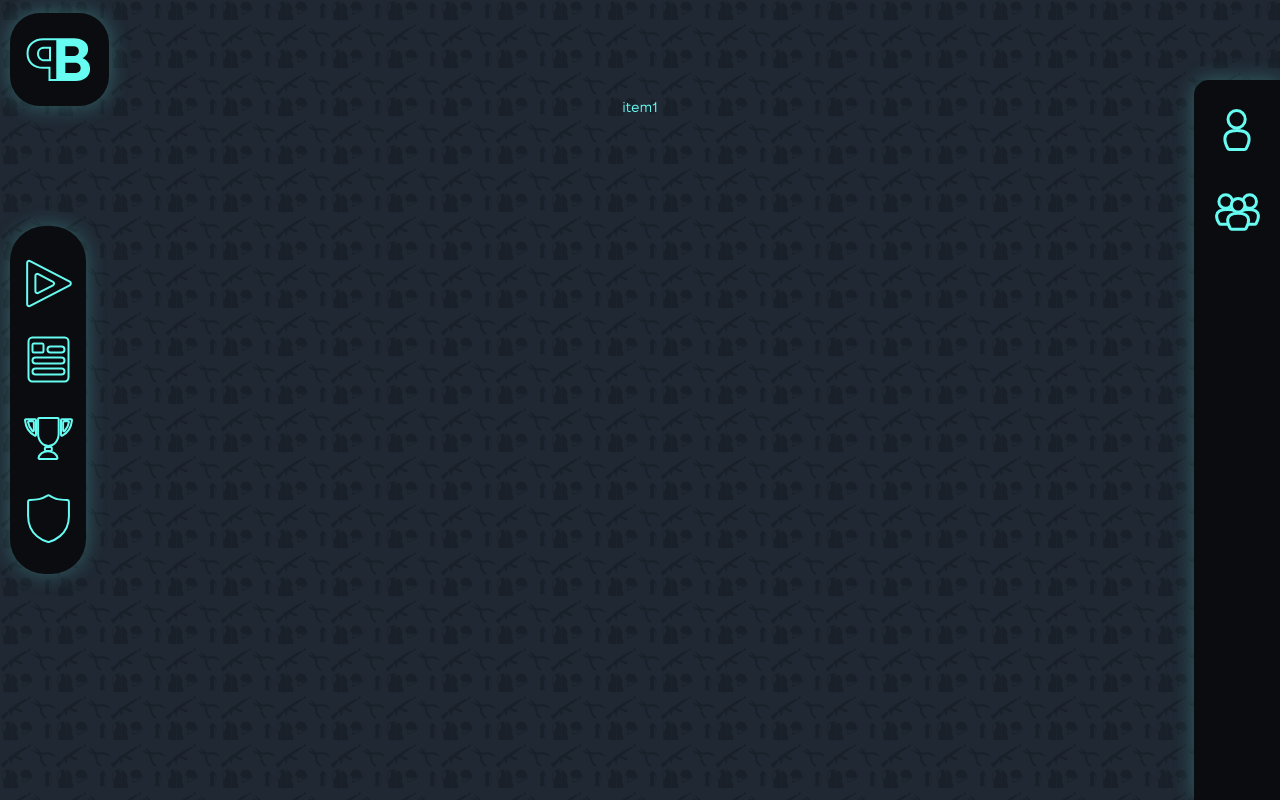
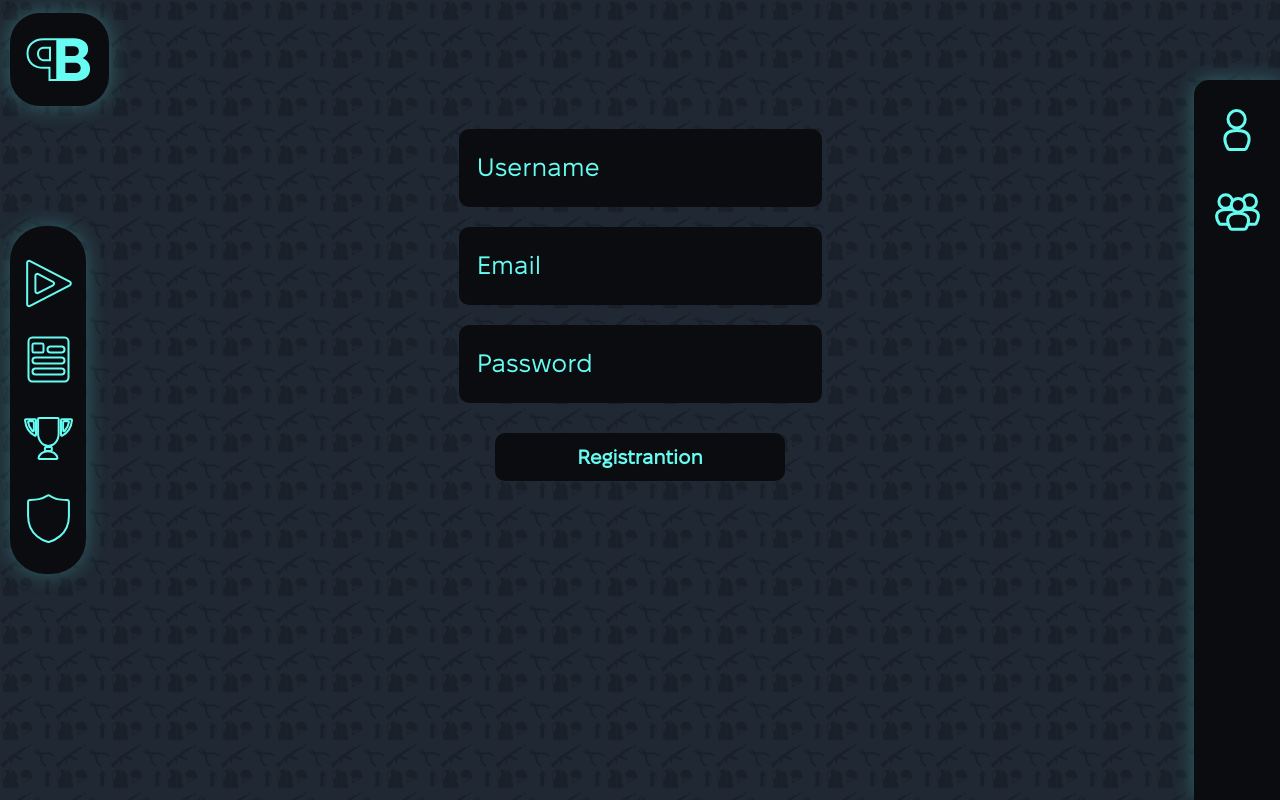
Before and after one commit to BazaDiplom/frontend, a React (Create React App) app: page /reg in a window 1280 px wide. Before the commit this address led to /. Built offline with nearby package versions, Linux system fonts and the light colour scheme.

Commit message:
Add Registration

```diff
--- /dev/null
+++ b/src/pages/Registration/Registration.module.scss
@@ -0,0 +1,25 @@
+.container {
+  display: flex;
+  flex-direction: column;
+  align-items: center;
+  justify-content: center;
+  min-height: 50vh;
+  text-align: center;
+  button {
+    margin-top: 20px;
+    color: #66fcf1;
+    background-color: #0b0c10;
+    width: 80%;
+    padding: 10px 0;
+    font-size: 1.4rem;
+    font-weight: 600;
+    border-radius: 10px;
+    transition: all 0.1s linear 0s;
+    &:hover {
+      outline: 3px solid #66fcf168;
+    }
+    &:active {
+      transform: translate(0, 2px);
+    }
+  }
+}
--- /dev/null
+++ b/src/pages/Registration/Registration.tsx
@@ -0,0 +1,39 @@
+import { useState } from 'react';
+import Input from '../../components/Input/Input';
+import styles from './Registration.module.scss';
+
+const Registration = () => {
+  const [username, setUsername] = useState('');
+  const [email, setEmail] = useState('');
+  const [password, setPassword] = useState('');
+  function handlerFornSubmit(event: React.SyntheticEvent) {
+    event.preventDefault();
+  }
+  return (
+    <div className={styles.container}>
+      <form onSubmit={handlerFornSubmit}>
+        <Input
+          name="username"
+          type="text"
+          value={username}
+          setInput={setUsername}
+        >
+          Username
+        </Input>
+        <Input name="email" type="text" value={email} setInput={setEmail}>
+          Email
+        </Input>
+        <Input
+          name="password"
+          type="password"
+          value={password}
+          setInput={setPassword}
+        >
+          Password
+        </Input>
+        <button>Registrantion</button>
+      </form>
+    </div>
+  );
+};
+export default Registration;
--- a/src/routes/AppRouter.tsx
+++ b/src/routes/AppRouter.tsx
@@ -8,6 +8,7 @@
 import News from '../pages/News/News';
 import NotFound from '../pages/NotFound/NotFound';
 import Play from '../pages/Play/Play';
+import Registration from '../pages/Registration/Registration';
 import Teams from '../pages/Teams/Teams';
 import Tournaments from '../pages/Tournaments/Tournaments';
 import User from '../pages/User/User';
@@ -24,6 +25,7 @@
         <Route path="tournaments" element={<Tournaments />} />
         <Route path="anticheat" element={<Anticheat />} />
         <Route path="login" element={<Login />} />
+        <Route path="reg" element={<Registration />} />
         <Route path="*" element={<NotFound />} />
       </Route>
     </Routes>
```
